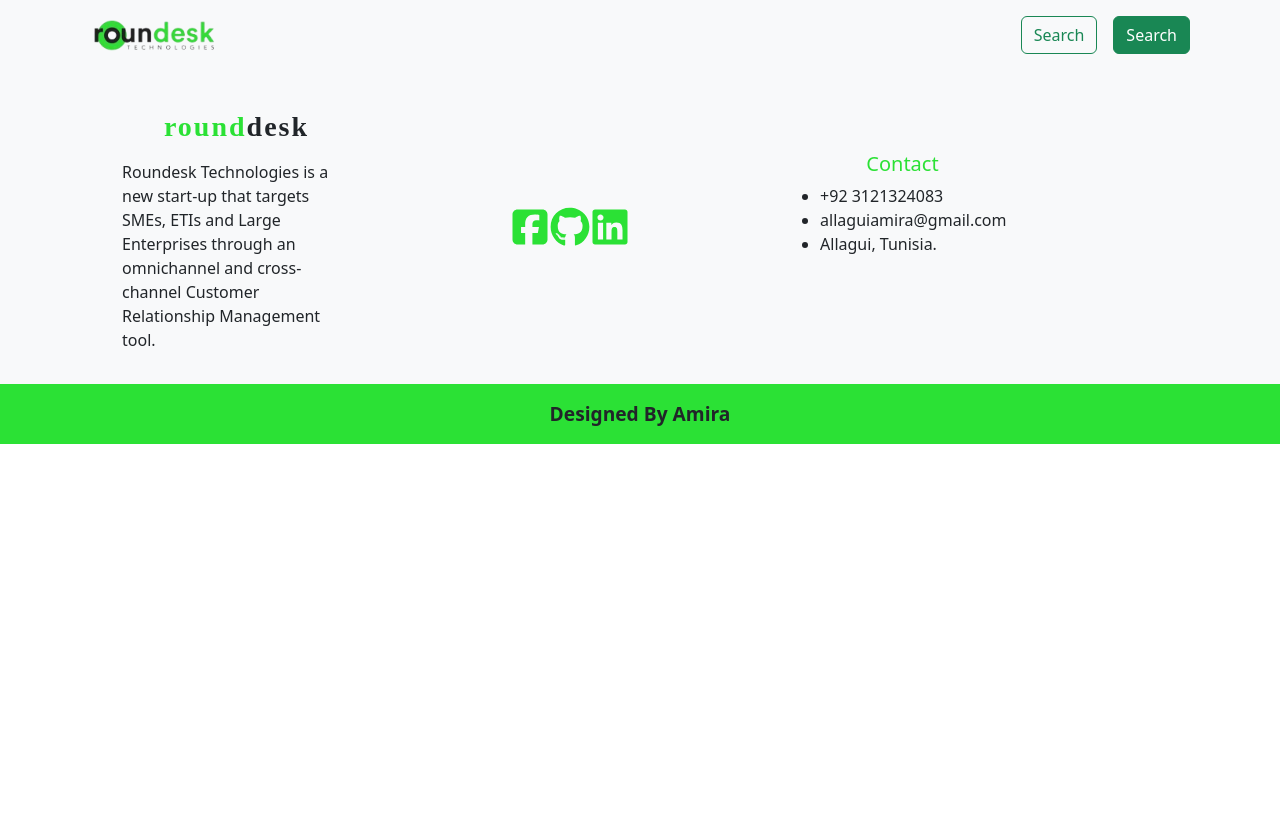
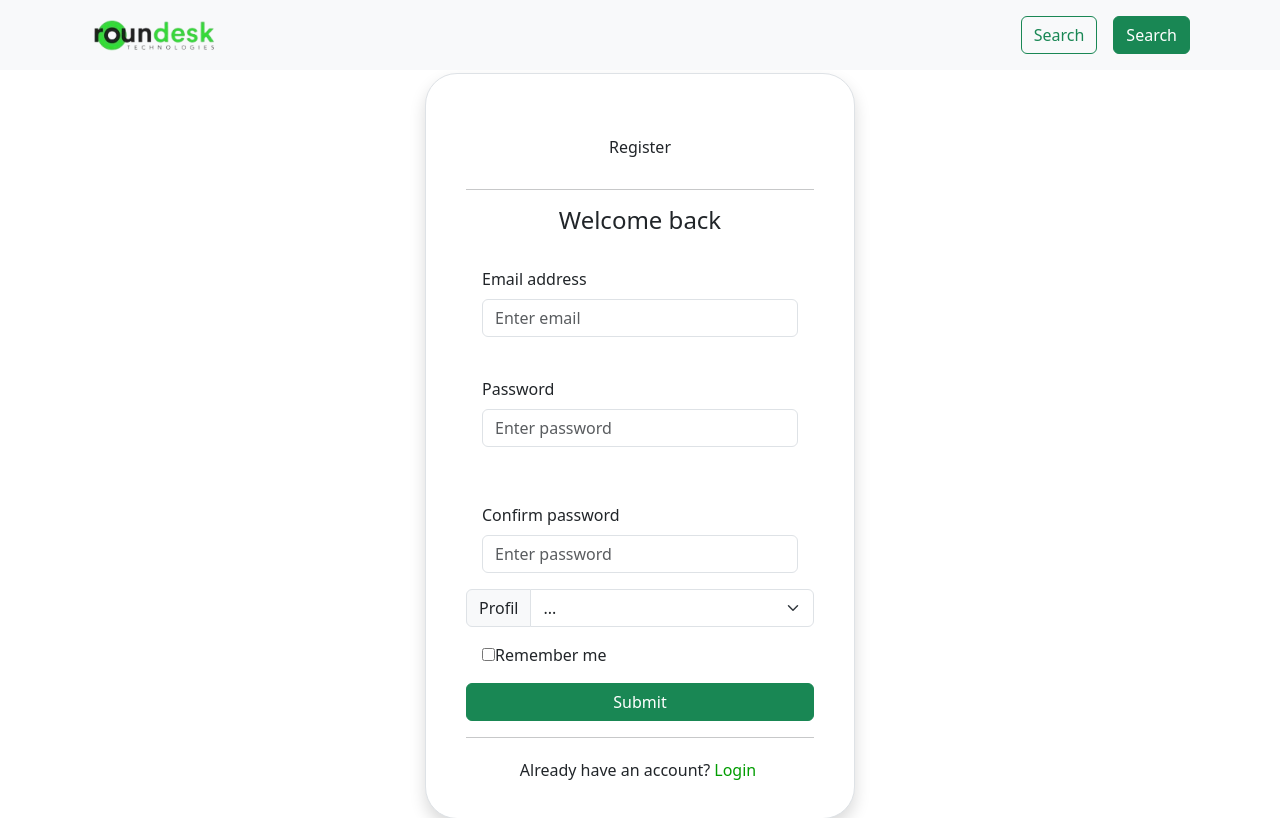
Before and after one commit to amiraadev/react-bootstrap-responsive-nestjs-jwt-passport-prisma-mysql-authentification, a React (Create React App) app: page /register in a window 1280 px wide. Shown: the top 818 px of the page. Built offline with nearby package versions, Linux system fonts and the light colour scheme.

Commit message:
signup signin

```diff
--- a/package.json
+++ b/package.json
@@ -11,7 +11,9 @@
     "@types/react": "^18.2.56",
     "@types/react-bootstrap": "^0.32.35",
     "@types/react-dom": "^18.2.19",
+    "axios": "^1.6.7",
     "bootstrap": "^5.3.2",
+    "formik": "^2.4.5",
     "react": "^18.2.0",
     "react-bootstrap": "^2.10.1",
     "react-dom": "^18.2.0",
@@ -20,6 +22,7 @@
     "react-scripts": "5.0.1",
     "typescript": "^4.9.5",
     "web-vitals": "^2.1.4",
+    "yup": "^1.3.3",
     "zustand": "^4.5.1"
   },
   "scripts": {
--- a/src/App.tsx
+++ b/src/App.tsx
@@ -16,15 +16,13 @@
     <Router>
       <Navbar1/>
       {/* <Navbar/> */}
-    {/* <Routes>
+    <Routes>
         <Route path='/login' element={<Login/>} />
         <Route path='/register' element={<Register/>} />
-
-
         <Route element={<ProtectedRoutes/>}>
             <Route path='/' element={<Home/>} />
         </Route>/
-    </Routes> */}
+    </Routes>
     <Footer/>
 </Router>
   );
--- a/src/pages/Login.tsx
+++ b/src/pages/Login.tsx
@@ -3,68 +3,125 @@
 import React, { useCallback } from "react";
 import { useNavigate } from "react-router-dom";
 import { useAuthStore } from "../stores/authStore";
+import { useFormik } from "formik";
+import * as Yup from "yup";
+import axios from "axios";
 
 const Login = () => {
   const navigate = useNavigate();
   const { setIsLoggedIn } = useAuthStore();
 
+  //Formik
+  const formik = useFormik({
+    initialValues: {
+      email: "",
+      mot_de_passe: "",
+      confirm_password: "",
+      profil: "",
+    },
+    validationSchema: Yup.object({
+      email: Yup.string()
+        .email("Format email invalide")
+        .required("Required field"),
+      mot_de_passe: Yup.string()
+        .min(6, "password must be at least 6 characters")
+        .required("Required field"),
+    }),
+    onSubmit: async (values) => {
+      const { email, mot_de_passe } = values;
+      try {
+        const response = await axios.post(
+          "http://localhost:5000/auth/signin",
+          { email, mot_de_passe },
+          { withCredentials: true }
+        );
+        console.log("===>", response);
+        return response.data;
+      } catch (error) {
+        //   throw new Error(`Error making POST request: ${error}`);
+        console.log(error);
+      }
+      //   console.log(values);
+      //   formik.resetForm();
+    },
+  });
+
   const Toggle = useCallback(() => {
     navigate("/register");
   }, []);
-
 
   const handleSubmit = (event: React.FormEvent<HTMLFormElement>) => {
     event.preventDefault();
     setIsLoggedIn(true);
     navigate("/");
-
   };
 
   return (
-		<div className='container d-flex justify-content-center align-items-center min-vh-100'>
-			<div className='row border rounded-5 p-3 bg-white shadow box-area g-5'>
-				<form onSubmit={handleSubmit}>
-					<div className='mb-4 d-flex justify-content-center align-items-center '>
+    <div className="container d-flex justify-content-center align-items-center min-vh-100">
+      <div className="row border rounded-5 p-3 bg-white shadow box-area g-5">
+        <form onSubmit={formik.handleSubmit}>
+          <div className="mb-4 d-flex justify-content-center align-items-center ">
             <div>
               <h6>Login</h6>
             </div>
           </div>
           <hr />
-					<div className='mb-4 d-flex justify-content-center align-items-center '>
+          <div className="mb-4 d-flex justify-content-center align-items-center ">
             <div>
               <h4>Welcome back</h4>
             </div>
           </div>
-					<div className='m-3'>
-						<label className='mb-2'>Email address</label>
+          <div className="m-3">
+            <label className="mb-2">Email address</label>
 
             <input
-							type='email'
-							className='form-control'
-							placeholder='Enter email'
+              type="email"
+              className="form-control"
+              placeholder="Enter email"
+              id="email"
+              name="email"
+              onChange={formik.handleChange}
+              onBlur={formik.handleBlur}
+              value={formik.values.email}
             />
+
+            {formik.touched.email && formik.errors.email ? (
+              <div className="text-danger">{formik.errors.email}</div>
+            ) : null}
+            <br></br>
           </div>
-					<div className='m-3'>
-						<label className='mb-2'>Password</label>
+          <div className="m-3">
+            <label className="mb-2">Password</label>
 
             <input
-							type='password'
-							className='form-control'
-							placeholder='Enter password'
+              type="password"
+              className="form-control"
+              placeholder="Enter password"
+              id="mot_de_passe"
+              name="mot_de_passe"
+              onChange={formik.handleChange}
+              onBlur={formik.handleBlur}
+              value={formik.values.mot_de_passe}
             />
           </div>
 
-					<div className='d-grid'>
-						<button type='submit' className='btn btn-success'>
+          {formik.touched.mot_de_passe && formik.errors.mot_de_passe ? (
+            <div className="text-danger">{formik.errors.mot_de_passe}</div>
+          ) : null}
+          <br></br>
+
+          <div className="d-grid">
+            <button type="submit" className="btn btn-success">
               Submit
             </button>
           </div>
           <hr />
-					<div className='m-3 d-flex justify-content-center align-items-center '>
+          <div className="m-3 d-flex justify-content-center align-items-center ">
             <div>First Time using roundstack? </div>
             <div
               onClick={Toggle}
-							className='fw-light pointer-on-hover p-1 div-on-hover'>
+              className="fw-light pointer-on-hover p-1 div-on-hover"
+            >
               Create an account
             </div>
           </div>
--- a/src/pages/Register.tsx
+++ b/src/pages/Register.tsx
@@ -2,71 +2,178 @@
 
 import React, { useCallback } from "react";
 import { useNavigate } from "react-router-dom";
+import { useFormik } from "formik";
+import * as Yup from "yup";
+import axios from "axios";
 
 const Register = () => {
   const navigate = useNavigate();
+
+  //Formik
+  const formik = useFormik({
+    initialValues: {
+      email: "",
+      mot_de_passe: "",
+      confirm_password: "",
+      profil: "",
+    },
+    validationSchema: Yup.object({
+      email: Yup.string()
+        .email("Format email invalide")
+        .required("Required field"),
+      mot_de_passe: Yup.string()
+        .min(6, "password must be at least 6 characters")
+        .required("Required field"),
+      confirm_password: Yup.string()
+        .label("confirm password")
+        .required()
+        .oneOf([Yup.ref("mot_de_passe")], "Passwords must match"),
+      profil: Yup.string().required("Profil is required"),
+    }),
+
+    onSubmit: async (values) => {
+      const { email, mot_de_passe, profil } = values;
+
+      try {
+        const response = await axios.post(
+          "http://localhost:5000/auth/signup",
+          { email, mot_de_passe, profil },
+          { withCredentials: true }
+        );
+        console.log("===>", response);
+        return response.data;
+      } catch (error) {
+        //   throw new Error(`Error making POST request: ${error}`);
+        console.log(error);
+      }
+      //   console.log(values);
+      //   formik.resetForm();
+    },
+  });
 
   const Toggle = useCallback(() => {
     navigate("/login");
   }, []);
   return (
-		<div className='container d-flex justify-content-center align-items-center min-vh-100'>
-			<div className='row border rounded-5 p-3 bg-white shadow box-area g-5'>
-				<form>
-					<div className='mb-4 d-flex justify-content-center align-items-center '>
+    <div className="container d-flex justify-content-center align-items-center min-vh-100">
+      <div className="row border rounded-5 p-3 bg-white shadow box-area g-5">
+        <form onSubmit={formik.handleSubmit}>
+          <div className="mb-4 d-flex justify-content-center align-items-center ">
             <div>
               <h6>Register</h6>
             </div>
           </div>
           <hr />
-                    <div className='mb-4 d-flex justify-content-center align-items-center '>
+          <div className="mb-4 d-flex justify-content-center align-items-center ">
             <div>
-							<h4 >Welcome back</h4>
+              <h4>Welcome back</h4>
             </div>
           </div>
-					<div className='m-3'>
-						<label className='mb-2'>Email address</label>
+          <div className="m-3">
+            <label className="mb-2">Email address</label>
             <input
-							type='email'
-							className='form-control'
-							placeholder='Enter email'
+              type="email"
+              className="form-control"
+              placeholder="Enter email"
+              id="email"
+              name="email"
+              onChange={formik.handleChange}
+              onBlur={formik.handleBlur}
+              value={formik.values.email}
+            />
+            {formik.touched.email && formik.errors.email ? (
+              <div className="text-danger">{formik.errors.email}</div>
+            ) : null}
+            <br></br>
+          </div>
+          <div className="m-3">
+            <label className="mb-2">Password</label>
+            <input
+              type="password"
+              className="form-control"
+              placeholder="Enter password"
+              id="mot_de_passe"
+              name="mot_de_passe"
+              onChange={formik.handleChange}
+              onBlur={formik.handleBlur}
+              value={formik.values.mot_de_passe}
             />
           </div>
-					<div className='m-3'>
-						<label className='mb-2'>Password</label>
+
+          {formik.touched.mot_de_passe && formik.errors.mot_de_passe ? (
+            <div className="text-danger">{formik.errors.mot_de_passe}</div>
+          ) : null}
+
+          <br></br>
+
+          <div className="m-3">
+            <label className="mb-2">Confirm password</label>
             <input
-							type='password'
-							className='form-control'
-							placeholder='Enter password'
+              type="password"
+              className="form-control"
+              placeholder="Enter password"
+              id="confirm_password"
+              name="confirm_password"
+              onChange={formik.handleChange}
+              onBlur={formik.handleBlur}
+              value={formik.values.confirm_password}
             />
           </div>
-					<div className='m-3'>
-						<div className='custom-control custom-checkbox'>
+
+          {formik.touched.confirm_password && formik.errors.confirm_password ? (
+            <div className="text-danger">{formik.errors.confirm_password}</div>
+          ) : null}
+
+          <div className="input-group mb-3">
+            <label className="input-group-text" htmlFor="profil">
+              Profil
+            </label>
+            <select
+              className="form-select"
+              id="profil"
+              name="profil"
+              onChange={formik.handleChange}
+              onBlur={formik.handleBlur}
+              value={formik.values.profil}
+            >
+              <option selected>...</option>
+              <option value="admin">Admin</option>
+              <option value="user">User</option>
+              <option value="superviseur">Superviseur</option>
+            </select>
+          </div>
+
+          {formik.touched.profil && formik.errors.profil ? (
+            <div className="text-danger">{formik.errors.profil}</div>
+          ) : null}
+
+          <div className="m-3">
+            <div className="custom-control custom-checkbox">
               <input
-								type='checkbox'
-								className='custom-control-input'
-								id='customCheck1'
+                type="checkbox"
+                className="custom-control-input"
+                id="customCheck1"
               />
-							<label className='custom-control-label' htmlFor='customCheck1'>
+              <label className="custom-control-label" htmlFor="customCheck1">
                 Remember me
               </label>
             </div>
           </div>
-					<div className='d-grid'>
-						<button type='submit' className='btn btn-success'>
+          <div className="d-grid">
+            <button type="submit" className="btn btn-success">
               Submit
             </button>
           </div>
           <hr />
-                    <div className='m-3 d-flex justify-content-center align-items-center '>
-
+          <div className="m-3 d-flex justify-content-center align-items-center ">
             <div> Already have an account? </div>
-							<div onClick={Toggle} className='fw-light pointer-on-hover p-1 div-on-hover'>
+            <div
+              onClick={Toggle}
+              className="fw-light pointer-on-hover p-1 div-on-hover"
+            >
               Login
             </div>
-
           </div>
-
         </form>
       </div>
     </div>
```
Also changed, not shown: 1 other file (tests, documents, lock files or other folders). Lines whose indentation alone changed are shown as unchanged.
